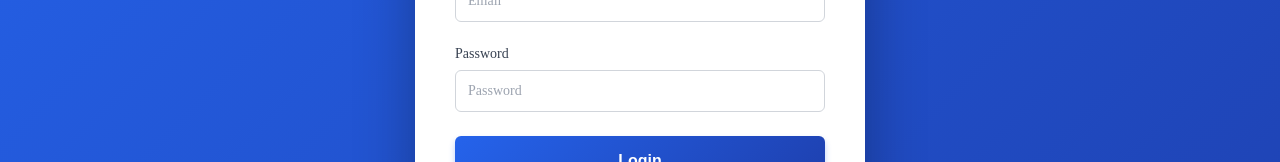
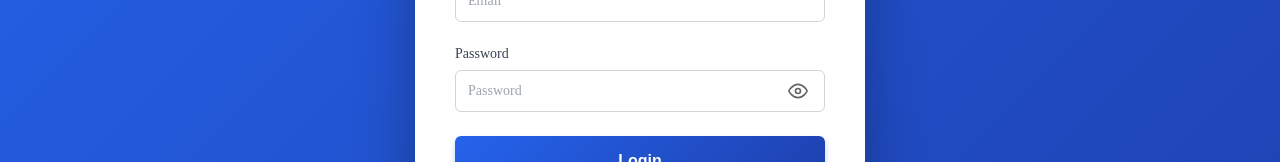
Before and after one commit to phongdz76/Target-Media-Ecommerce, a React (Vite) app in the folder target-media/: page /login in a window 1280 px wide. Shown: the part 365-527 px from the top of the page. Built offline with nearby package versions, Linux system fonts and the light colour scheme.

Commit message:
Add Toggle password

```diff
--- a/target-media/src/pages/auth/Login.css
+++ b/target-media/src/pages/auth/Login.css
@@ -96,6 +96,39 @@
   color: #9ca3af;
 }
 
+.password-input-wrapper {
+  position: relative;
+  display: flex;
+  align-items: center;
+}
+
+.password-input-wrapper input {
+  padding-right: 45px;
+}
+
+.toggle-password {
+  position: absolute;
+  right: 12px;
+  background: none;
+  border: none;
+  cursor: pointer;
+  color: #666;
+  padding: 5px;
+  display: flex;
+  align-items: center;
+  justify-content: center;
+  transition: color 0.2s;
+}
+
+.toggle-password:hover {
+  color: #333;
+}
+
+.toggle-password:focus {
+  outline: none;
+  color: #000;
+}
+
 .btn-login {
   width: 100%;
   padding: 1rem;
--- a/target-media/src/pages/auth/Login.tsx
+++ b/target-media/src/pages/auth/Login.tsx
@@ -7,6 +7,7 @@
   const [email, setEmail] = useState("");
   const [password, setPassword] = useState("");
   const [error, setError] = useState("");
+  const [showPassword, setShowPassword] = useState(false);
   const { login } = useAuth();
   const navigate = useNavigate();
 
@@ -58,14 +59,54 @@
 
             <div className="form-group">
               <label htmlFor="password">Password</label>
+              <div className="password-input-wrapper">
                 <input
                   id="password"
-                type="password"
+                  type={showPassword ? "text" : "password"}
                   value={password}
                   onChange={(e) => setPassword(e.target.value)}
                   placeholder="Password"
                   required
                 />
+                <button
+                  type="button"
+                  className="toggle-password"
+                  onClick={() => setShowPassword(!showPassword)}
+                  aria-label={showPassword ? "Hide password" : "Show password"}
+                >
+                  {showPassword ? (
+                    <svg
+                      xmlns="http://www.w3.org/2000/svg"
+                      width="20"
+                      height="20"
+                      viewBox="0 0 24 24"
+                      fill="none"
+                      stroke="currentColor"
+                      strokeWidth="2"
+                      strokeLinecap="round"
+                      strokeLinejoin="round"
+                    >
+                      <path d="M17.94 17.94A10.07 10.07 0 0 1 12 20c-7 0-11-8-11-8a18.45 18.45 0 0 1 5.06-5.94M9.9 4.24A9.12 9.12 0 0 1 12 4c7 0 11 8 11 8a18.5 18.5 0 0 1-2.16 3.19m-6.72-1.07a3 3 0 1 1-4.24-4.24" />
+                      <line x1="1" y1="1" x2="23" y2="23" />
+                    </svg>
+                  ) : (
+                    <svg
+                      xmlns="http://www.w3.org/2000/svg"
+                      width="20"
+                      height="20"
+                      viewBox="0 0 24 24"
+                      fill="none"
+                      stroke="currentColor"
+                      strokeWidth="2"
+                      strokeLinecap="round"
+                      strokeLinejoin="round"
+                    >
+                      <path d="M1 12s4-8 11-8 11 8 11 8-4 8-11 8-11-8-11-8z" />
+                      <circle cx="12" cy="12" r="3" />
+                    </svg>
+                  )}
+                </button>
+              </div>
             </div>
 
             <button type="submit" className="btn-login">
```
Lines whose indentation alone changed are shown as unchanged.
